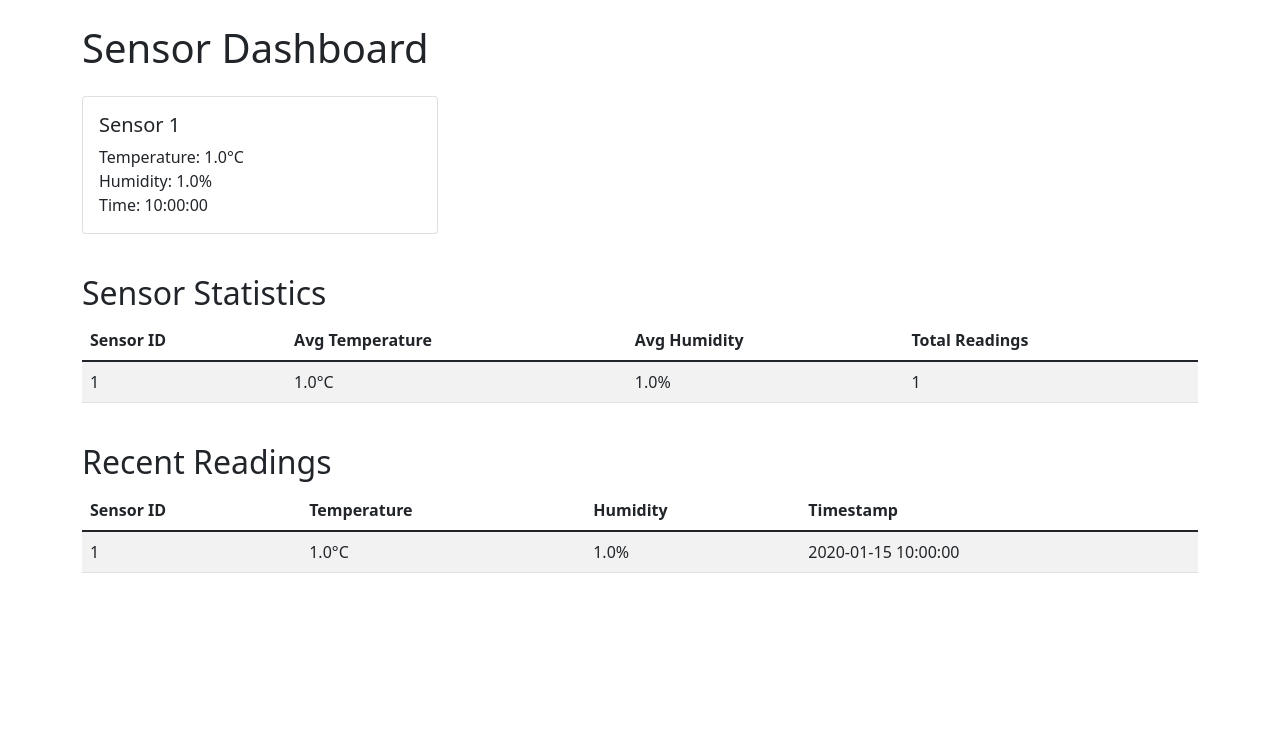
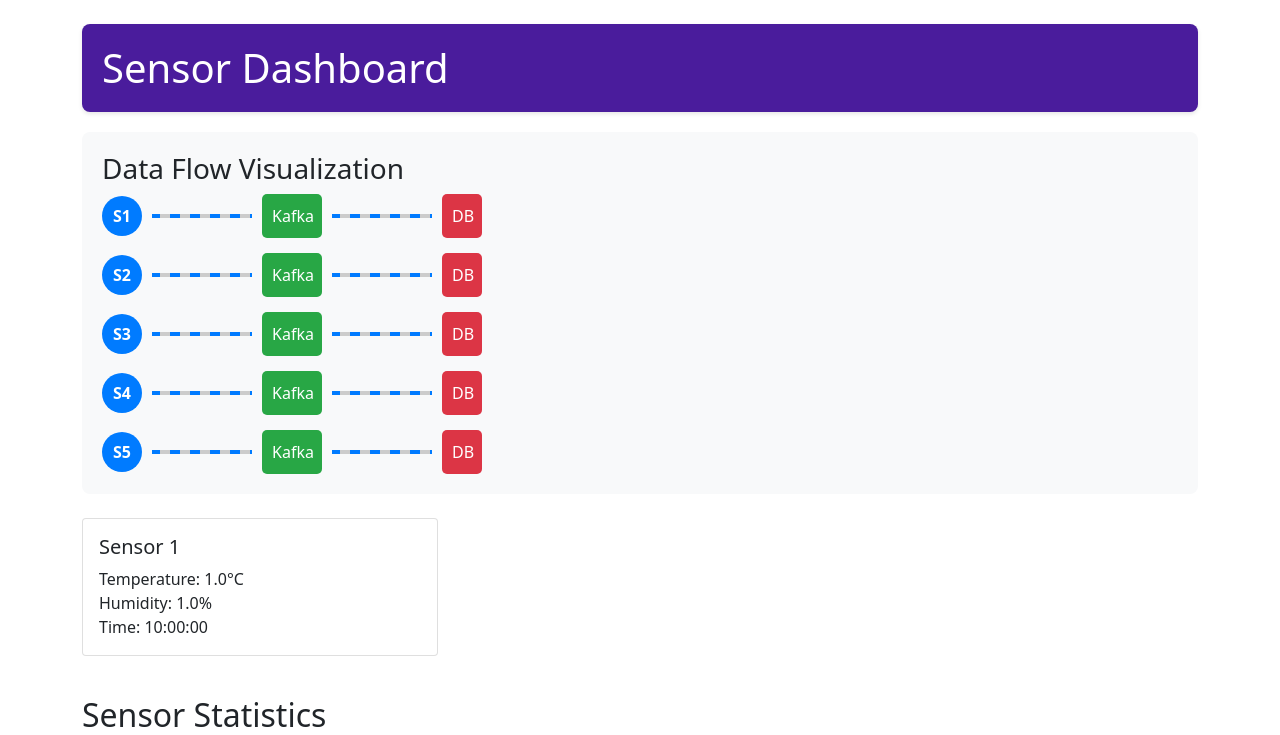
Before and after one commit to Ferocious-0xide/kafka-demo, a Flask app: page / in a window 1280 px wide. Shown: the top 735 px of the page. Before the commit the page ends 573 px from the top, so only its background shows below. Run offline with Flask 3, Linux system fonts and the light colour scheme; tables that the repository leaves empty hold one stand-in row (values such as "Sample post"); parts of the project's set-up code (start-up, migrations or seed data) failed here and were passed over.

Commit message:
adding new header and pipeline feature

```diff
--- a/src/web/templates/index.html
+++ b/src/web/templates/index.html
@@ -1,4 +1,3 @@
-<!-- src/web/templates/index.html -->
 <!DOCTYPE html>
 <html>
 <head>
@@ -6,17 +5,118 @@
     <link href="https://cdn.jsdelivr.net/npm/bootstrap@5.1.3/dist/css/bootstrap.min.css" rel="stylesheet">
     <meta http-equiv="refresh" content="5">  <!-- Auto-refresh every 5 seconds -->
     <style>
+        .heroku-header {
+            background-color: #4A1C9C;  /* Heroku purple */
+            color: white;
+            padding: 20px;
+            margin-bottom: 20px;
+            border-radius: 8px;
+            box-shadow: 0 2px 4px rgba(0,0,0,0.1);
+        }
+
         .sensor-card {
             margin-bottom: 1rem;
         }
         .reading-table {
             margin-top: 2rem;
         }
+
+        /* Pipeline Visualization Styles */
+        .pipeline-container {
+            margin: 20px 0;
+            padding: 20px;
+            background: #f8f9fa;
+            border-radius: 8px;
+        }
+
+        .pipeline {
+            display: flex;
+            flex-direction: column;
+            gap: 15px;
+        }
+
+        .sensor-line {
+            display: flex;
+            align-items: center;
+            gap: 10px;
+        }
+
+        .sensor {
+            background: #007bff;
+            color: white;
+            padding: 10px;
+            border-radius: 50%;
+            width: 40px;
+            height: 40px;
+            display: flex;
+            align-items: center;
+            justify-content: center;
+            font-weight: bold;
+        }
+
+        .kafka {
+            background: #28a745;
+            color: white;
+            padding: 10px;
+            border-radius: 5px;
+            width: 60px;
+            text-align: center;
+        }
+
+        .db {
+            background: #dc3545;
+            color: white;
+            padding: 10px;
+            border-radius: 5px;
+            width: 40px;
+            text-align: center;
+        }
+
+        .data-flow {
+            height: 4px;
+            width: 100px;
+            background: linear-gradient(to right, #ccc 50%, #007bff 50%);
+            background-size: 20px 4px;
+            animation: flowAnimation 1s linear infinite;
+        }
+
+        @keyframes flowAnimation {
+            0% {
+                background-position: 20px 0;
+            }
+            100% {
+                background-position: 0 0;
+            }
+        }
+
+        @media (max-width: 768px) {
+            .data-flow {
+                width: 50px;
+            }
+        }
     </style>
 </head>
 <body>
     <div class="container mt-4">
-        <h1>Sensor Dashboard</h1>
+        <div class="heroku-header">
+            <h1 class="mb-0">Sensor Dashboard</h1>
+        </div>
+
+        <!-- Pipeline Visualization -->
+        <div class="pipeline-container">
+            <h3>Data Flow Visualization</h3>
+            <div class="pipeline">
+                {% for i in range(1, 6) %}
+                <div class="sensor-line">
+                    <div class="sensor">S{{ i }}</div>
+                    <div class="data-flow"></div>
+                    <div class="kafka">Kafka</div>
+                    <div class="data-flow"></div>
+                    <div class="db">DB</div>
+                </div>
+                {% endfor %}
+            </div>
+        </div>
 
         <!-- Latest Readings -->
         <div class="row mt-4">
```
